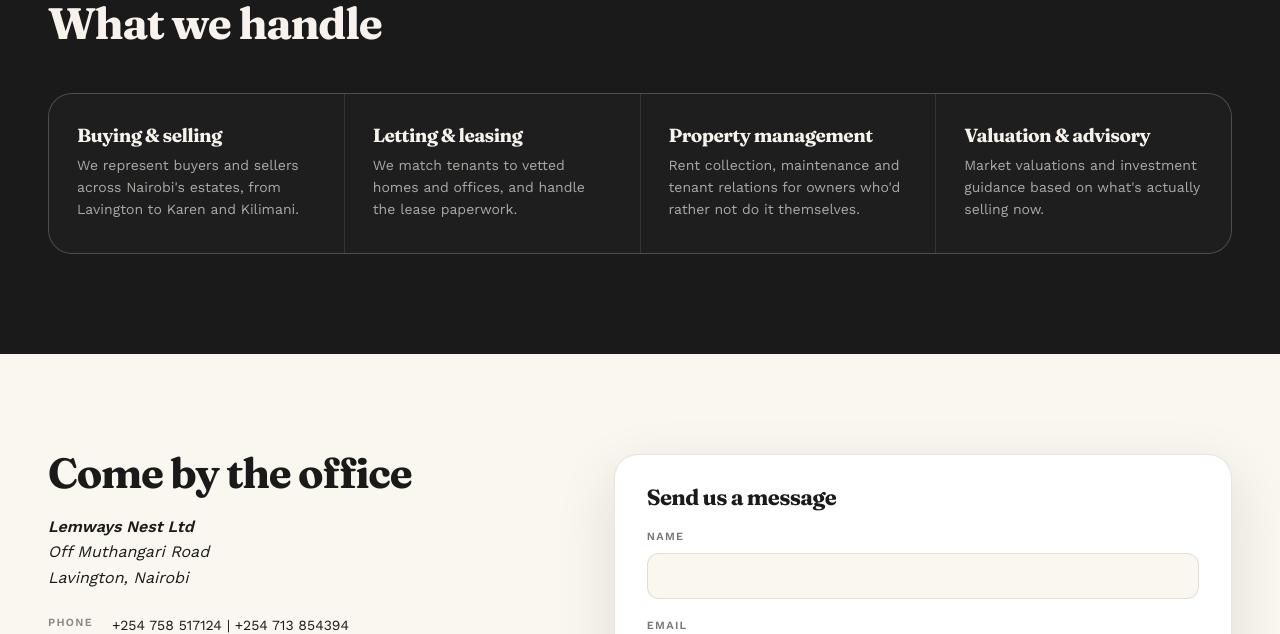
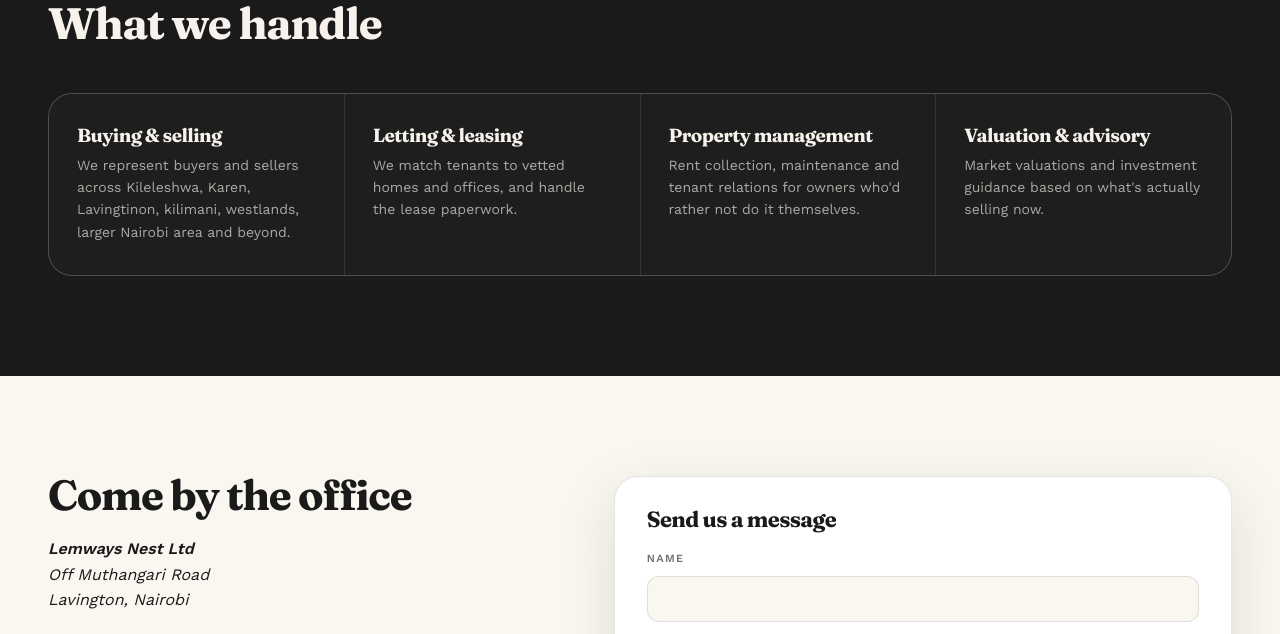
Before and after one commit to machokabrian/Real-Estate-, a plain HTML site: page index.html in a window 1280 px wide. Shown: the part 2885-3519 px from the top of the page. Drawn offline with nearby package versions, Linux system fonts and the light colour scheme.

Commit message:
Update index.html

```diff
--- a/index.html
+++ b/index.html
@@ -689,7 +689,7 @@ a{text-decoration:none;color:inherit}
     </div>
   </section>
 
-  <section class="services" id="services"><div class="wrap services-inner"><h2>What we handle</h2><div class="service-list"><div class="service-item"><h3>Buying & selling</h3><p>We represent buyers and sellers across Nairobi's estates, from Lavington to Karen and Kilimani.</p></div><div class="service-item"><h3>Letting & leasing</h3><p>We match tenants to vetted homes and offices, and handle the lease paperwork.</p></div><div class="service-item"><h3>Property management</h3><p>Rent collection, maintenance and tenant relations for owners who'd rather not do it themselves.</p></div><div class="service-item"><h3>Valuation & advisory</h3><p>Market valuations and investment guidance based on what's actually selling now.</p></div></div></div></section>
+  <section class="services" id="services"><div class="wrap services-inner"><h2>What we handle</h2><div class="service-list"><div class="service-item"><h3>Buying & selling</h3><p>We represent buyers and sellers across Kileleshwa, Karen, Lavingtinon, kilimani, westlands, larger Nairobi area and beyond.</p></div><div class="service-item"><h3>Letting & leasing</h3><p>We match tenants to vetted homes and offices, and handle the lease paperwork.</p></div><div class="service-item"><h3>Property management</h3><p>Rent collection, maintenance and tenant relations for owners who'd rather not do it themselves.</p></div><div class="service-item"><h3>Valuation & advisory</h3><p>Market valuations and investment guidance based on what's actually selling now.</p></div></div></div></section>
 
   <section class="contact" id="contact">
     <div class="wrap contact-inner">
```
